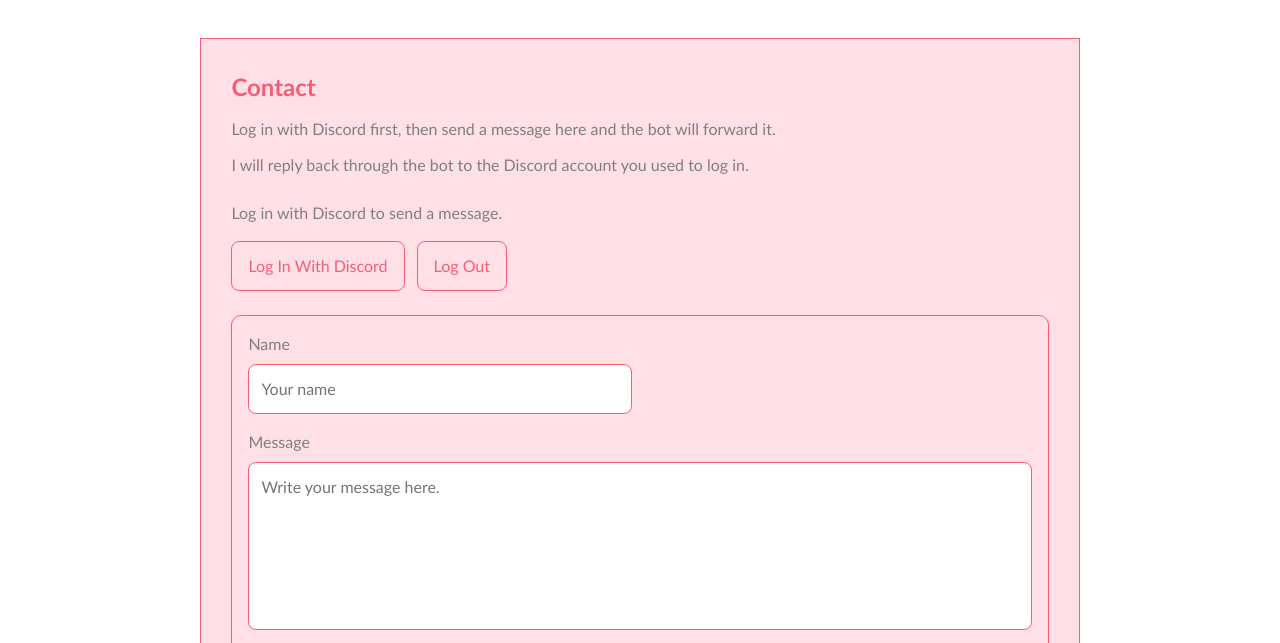
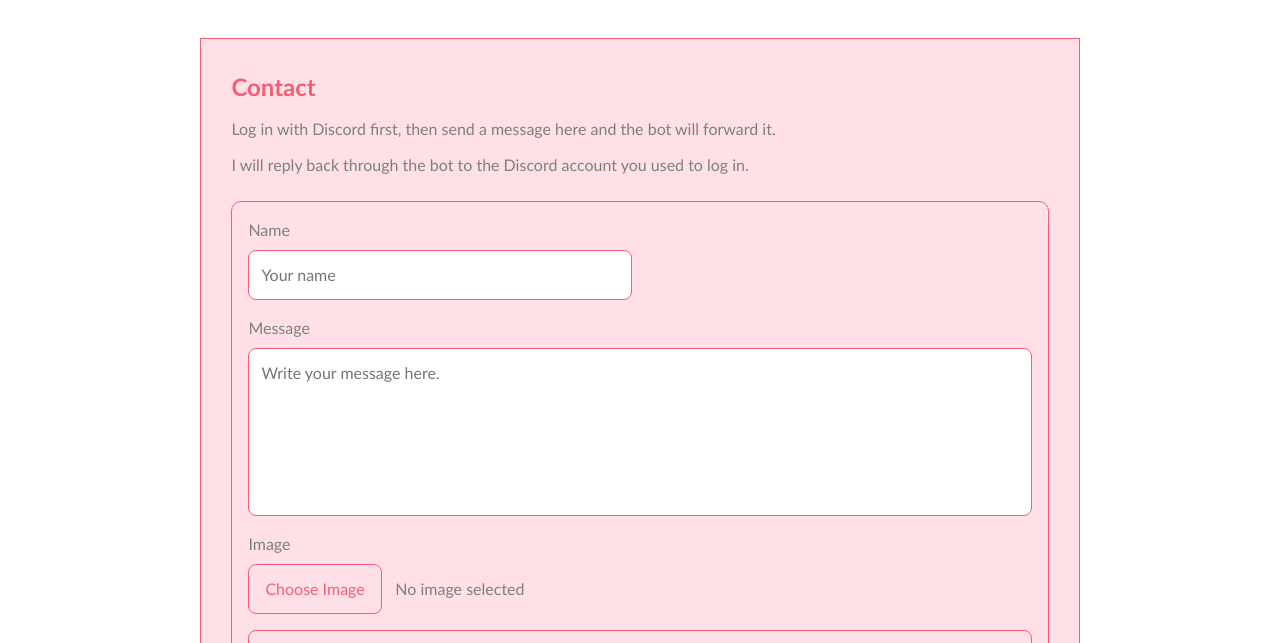
Before and after one commit to wobblingbottom/Crazyland-Webpage, a plain HTML site: page contact.html in a window 1280 px wide. Shown: the part 102-745 px from the top of the page. Drawn offline with Linux system fonts and the light colour scheme; a web font is replaced by a local one.

Commit message:
Remove contact page login block

```diff
--- a/contact.html
+++ b/contact.html
@@ -43,14 +43,6 @@
           <p>I will reply back through the bot to the Discord account you used to log in.</p>
         </div>
 
-        <div class="contact-auth-card">
-          <p class="contact-auth-status" aria-live="polite">Checking login...</p>
-          <div class="contact-auth-actions">
-            <button class="button" type="button" data-discord-login-gate>Log In With Discord</button>
-            <button class="button" type="button" data-discord-logout hidden>Log Out</button>
-          </div>
-        </div>
-
         <form class="contact-form" data-contact-endpoint autocomplete="off" hidden>
           <label>
             Name
```
